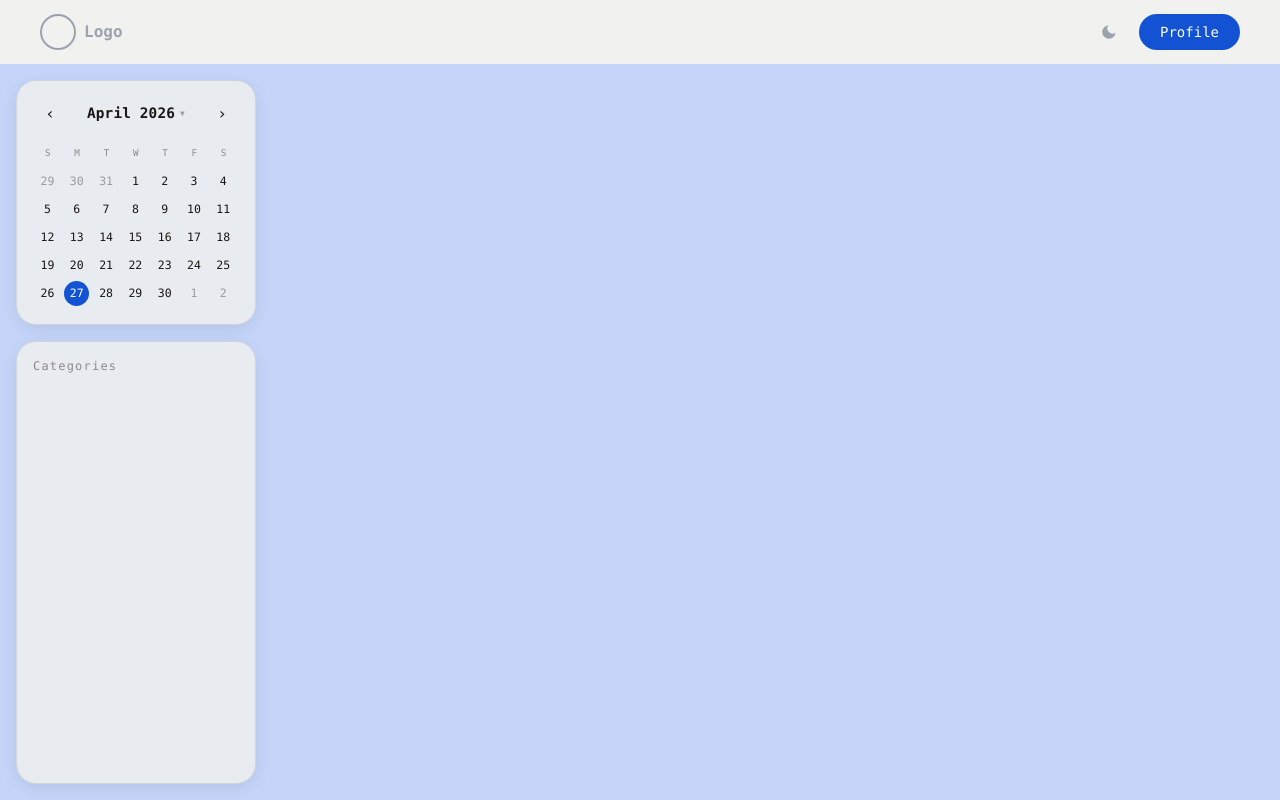
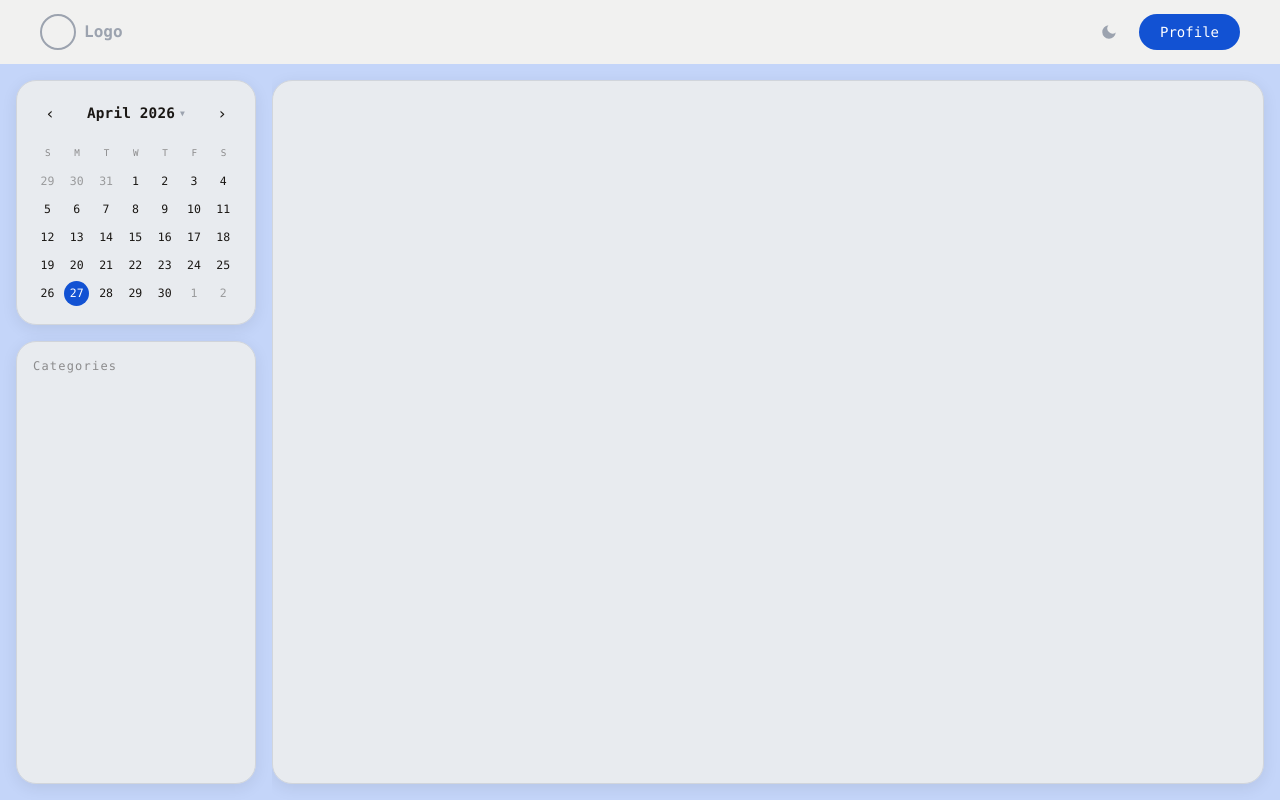
Before and after one commit to Vylan66/TimePocket, a Flask app: page /personal in a window 1280 px wide. Run offline with Flask 3, Linux system fonts and the light colour scheme; the visitor is signed in with stand-in values (Sample User, id 1).

Commit message:
added timetable schedule container

```diff
--- a/app/templates/personal.html
+++ b/app/templates/personal.html
@@ -11,7 +11,7 @@
     <link rel="stylesheet" href="{{ url_for('static', filename='mini_cal.css') }}">
 </head>
 
-<body class="min-h-screen flex flex-col overflow-auto md:h-screen md:overflow-hidden font-mono" style="background: var(--bg-page); color: var(--dark); transition: background 0.3s, color 0.3s;">
+<body class="h-screen flex flex-col overflow-hidden font-mono" style="background: var(--bg-page); color: var(--dark); transition: background 0.3s, color 0.3s;">
     <!-- NAVBAR -->
     <nav class="flex items-center justify-between px-10 h-16 shrink-0">
         <!-- Logo -->
@@ -85,7 +85,10 @@
         </div>
 
         <!-- Right Column: Instructions -->
-        <div class="w-full flex-1 flex flex-col items-center justify-center p-20">
+        <div class="flex-1 flex gap-4 p-4 pt-0 md:p-4 md:pl-0 overflow-y-auto">
+            <div class="h-full w-full rounded-[20px] [background:var(--bg-surface)] border [border-color:var(--border-card)]" style="box-shadow: 0 4px 16px rgba(0,0,0,0.08);">
+
+            </div>
         </div>
     </main>
 
```
